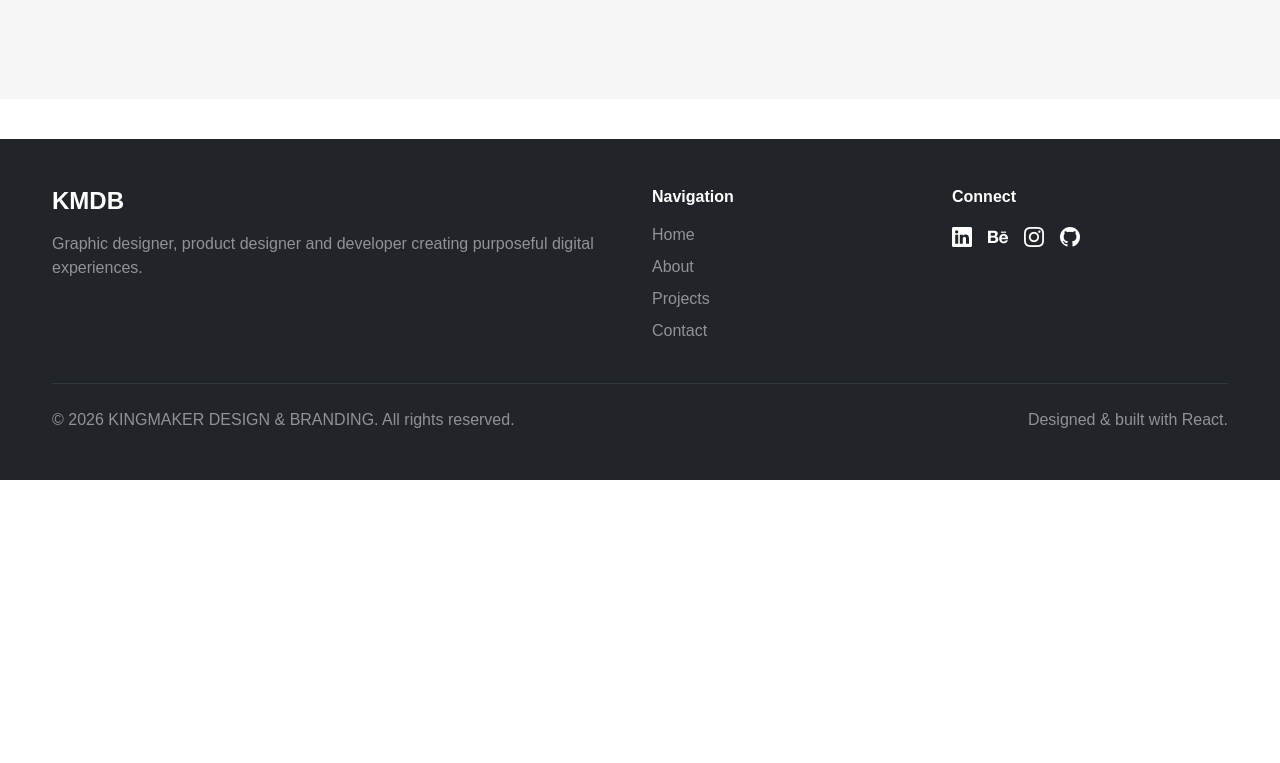
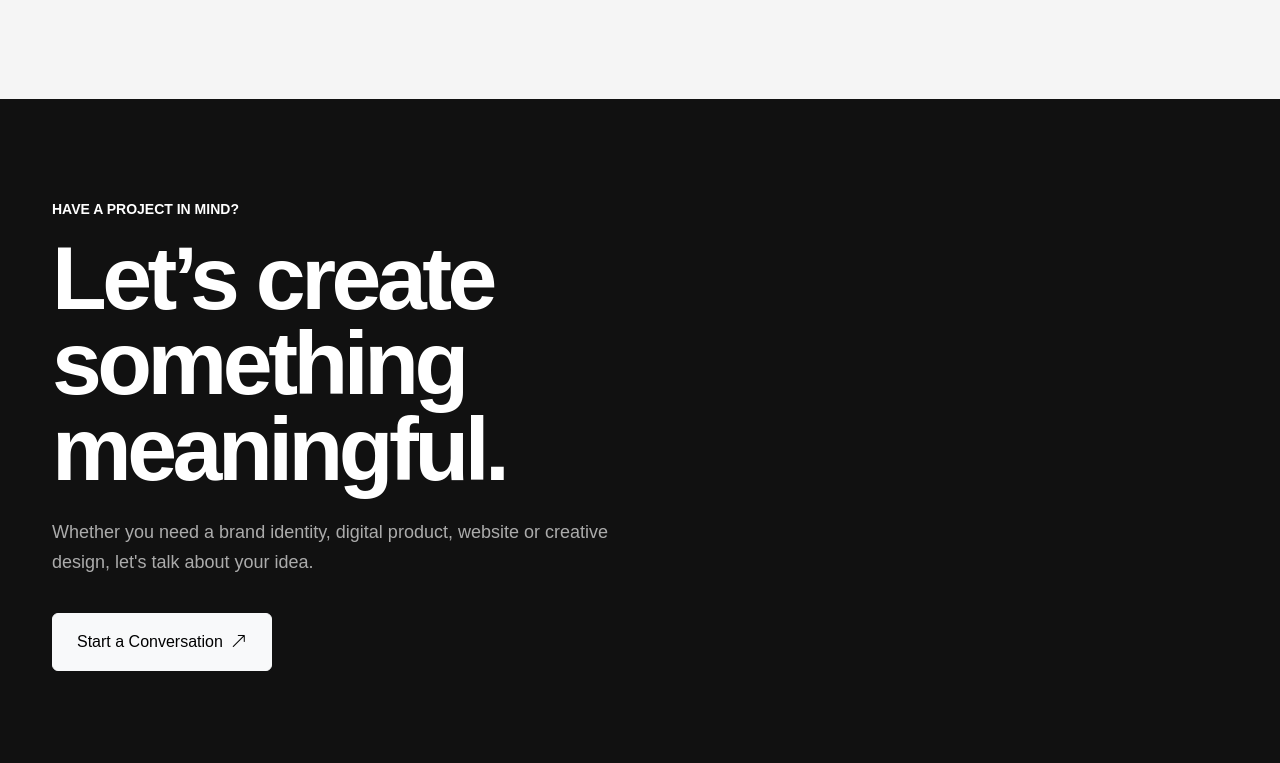
Before and after one commit to Perfected1/KMDB-Portfolio, a React (Vite) app: page / in a window 1280 px wide. Shown: the part 5577-6340 px from the top of the page. Before the commit the page ends 6057 px from the top, so only its background shows below. Built offline with nearby package versions, Linux system fonts and the light colour scheme.

Commit message:
Add contact CTA to homepage

```diff
--- a/src/pages/Home.jsx
+++ b/src/pages/Home.jsx
@@ -4,6 +4,7 @@ import FeaturedProjects from '../sections/FeaturedProjects'
 import ServicesPreview from '../sections/ServicesPreview'
 import Skills from '../sections/Skills'
 import Testimonials from '../sections/Testimonials'
+import ContactCTA from '../sections/ContactCTA'
 
 function Home() {
   return (
@@ -14,6 +15,7 @@ function Home() {
       <ServicesPreview />
       <Skills />
       <Testimonials />
+      <ContactCTA />
     </>
   )
 }
--- a/src/sections/ContactCTA.jsx
+++ b/src/sections/ContactCTA.jsx
@@ -0,0 +1,36 @@
+import { Link } from 'react-router-dom'
+
+function ContactCTA() {
+  return (
+    <section className="section contact-cta">
+      <div className="container">
+        <div className="contact-cta-content">
+
+          <p className="text-uppercase small fw-semibold mb-3">
+            Have a project in mind?
+          </p>
+
+          <h2 className="contact-cta-title">
+            Let’s create something meaningful.
+          </h2>
+
+          <p className="contact-cta-description">
+            Whether you need a brand identity, digital product,
+            website or creative design, let's talk about your idea.
+          </p>
+
+          <Link
+            to="/contact"
+            className="btn btn-light px-4 py-3"
+          >
+            Start a Conversation
+            <i className="bi bi-arrow-up-right ms-2"></i>
+          </Link>
+
+        </div>
+      </div>
+    </section>
+  )
+}
+
+export default ContactCTA
--- a/src/styles/global.css
+++ b/src/styles/global.css
@@ -124,3 +124,40 @@ a {
   font-weight: 500;
   margin-bottom: 30px;
 }
+
+.contact-cta {
+  background-color: var(--color-primary);
+  color: var(--color-white);
+}
+
+.contact-cta-content {
+  max-width: 850px;
+}
+
+.contact-cta-title {
+  margin-bottom: 25px;
+
+  font-size: clamp(3rem, 7vw, 6rem);
+  line-height: 0.95;
+  font-weight: 700;
+  letter-spacing: -0.05em;
+}
+
+.contact-cta-description {
+  max-width: 600px;
+  margin-bottom: 35px;
+
+  font-size: 18px;
+  line-height: 1.7;
+  color: rgba(255, 255, 255, 0.65);
+}
+
+@media (max-width: 768px) {
+  .contact-cta-title {
+    font-size: clamp(2.8rem, 13vw, 4.5rem);
+  }
+
+  .contact-cta-description {
+    font-size: 16px;
+  }
+}
```
